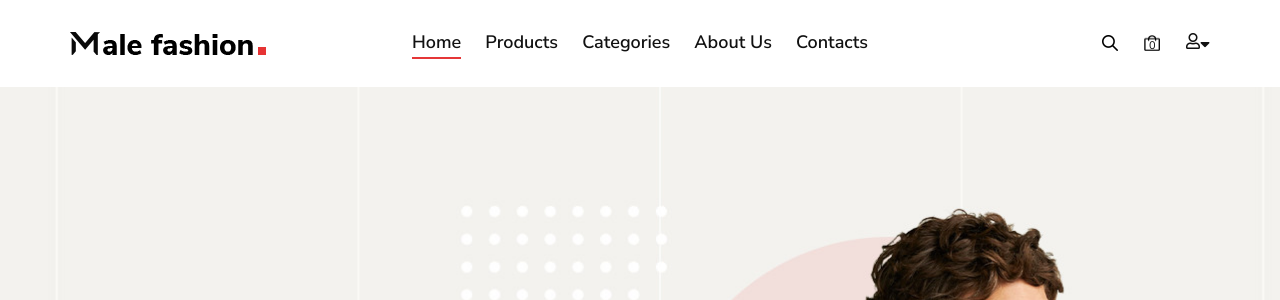
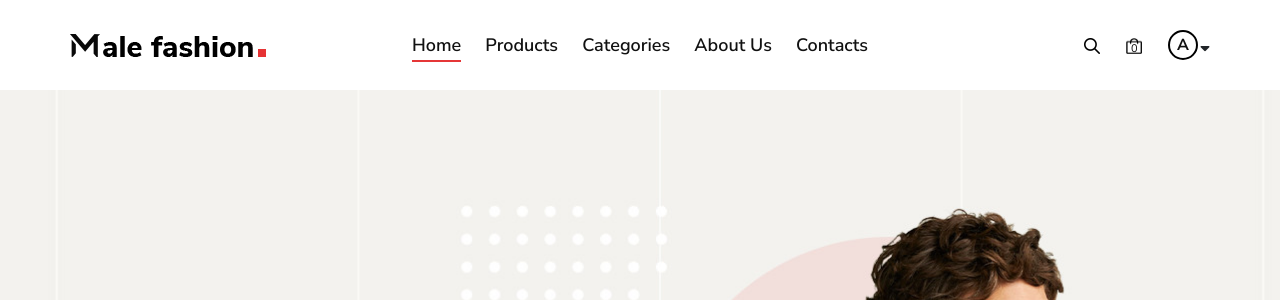
Before and after one commit to Ahmedraza391/Ecommerce-website, a PHP site: page /index.php in a window 1280 px wide. Shown: the top 300 px of the page. Run offline with PHP 8.4, Linux system fonts and the light colour scheme; a user stored in the database is signed in; data comes from the database, SQL or seed files in the repository.

Commit message:
navbar updated

```diff
--- a/read.txt
+++ b/read.txt
@@ -1 +1 @@
-Continue on add to cart funtionality
+sir sy pouchna ha kai jab kisi product ko add to cart kar rahe ho aur user login nhi hova ho tu usko phly login karwana phir woh jo kam phly kar raha tha wahi sy shoro ho mtlb agar woh login hony sy phly product cart m add kar raha tha tu login honay kai pad woh wahi sy Continue kary
--- a/website/css/style.css
+++ b/website/css/style.css
@@ -38,7 +38,6 @@ body {
 	font-family: "Nunito Sans", sans-serif;
 	-webkit-font-smoothing: antialiased;
 }
-
 h1,
 h2,
 h3,
@@ -3359,8 +3358,28 @@ ol {
 header{
 	position: relative;
 }
+.menu_toggler{
+	display: flex;
+    align-items: center;
+    justify-content: center;
+}
+.user_dropdown{
+	width: 30px;
+	height: 30px;
+    border: 2px solid #000;
+    border-radius: 50%;
+	display: flex;
+	align-items: center;
+	justify-content: center;
+	margin-right: 2px;
+	padding-top: 2px;
+}
+.user_dropdown h5{
+	font-size: 16px;
+	font-weight: bold;
+}
 .profile_menu:hover .profile_dropdown{
-	top: 55px;
+	top: 65px;
 }
 .profile_dropdown{
 	/* width: 150px; */
--- a/website/navbar.php
+++ b/website/navbar.php
@@ -72,10 +72,30 @@
                     <a href="categories_products.php" id="search_product" class="search-switch"><img src="img/icon/search.png" alt="" title="Search Products"></a>
                     <a href="shopping_cart.php" title="Shopping Cart"><img src="img/icon/cart.png" alt=""> <span>0</span></a>
                     <div class="profile_menu">
-                        <h6 title="Profile" class="menu_toggler"><i class="far fa-user"></i><i class="fas fa-sort-down"></i></h6>
+                        <div title="Profile" class="menu_toggler">
+                            <?php
+                                if(isset($_SESSION['login_user'])){
+                                    $user_id = $_SESSION['login_user'];
+                                    $fetch_user = mysqli_query($connection,"SELECT * FROM users WHERE user_id = $user_id");
+                                    $fetch_user_assoc = mysqli_fetch_assoc($fetch_user);
+                                    $fetch_user_name = $fetch_user_assoc['user_name'];
+                                    $first_character = substr($fetch_user_name, 0, 1);
+                                    echo "<div class='user_dropdown'><h5>$first_character</h5></div>";
+                                }else{
+                                    echo "<i class='far fa-user'></i>";
+                                }
+                            ?>
+                            <i class="fas fa-sort-down"></i>
+                        </div>
                         <ul class="profile_dropdown">
                             <?php
                                 if(isset($_SESSION['login_user'])){
+                                    $user_id = $_SESSION['login_user'];
+                                    $fetch_user = mysqli_query($connection,"SELECT * FROM users WHERE user_id = $user_id");
+                                    $fetch_user_assoc = mysqli_fetch_assoc($fetch_user);
+                                    $fetch_user_name = $fetch_user_assoc['user_name'];
+                                    $first_character = substr($fetch_user_name, 0, 1);
+                                    echo "<script>console.log($first_character)</script>";
                                     echo "<li>
                                         <a href='user_profile.php'><b>Profile</b><i class='fas fa-user'></i></a>
                                     </li>";
--- a/website/shopping_cart.php
+++ b/website/shopping_cart.php
@@ -159,6 +159,7 @@
                         //    continue on update cart and validate product qty
                         }
                     ?>
+
                 </div>
             </div>
             <div class="row my-4 ">
```
Also changed, not shown: website/product_details.php (+10 -0 lines).
